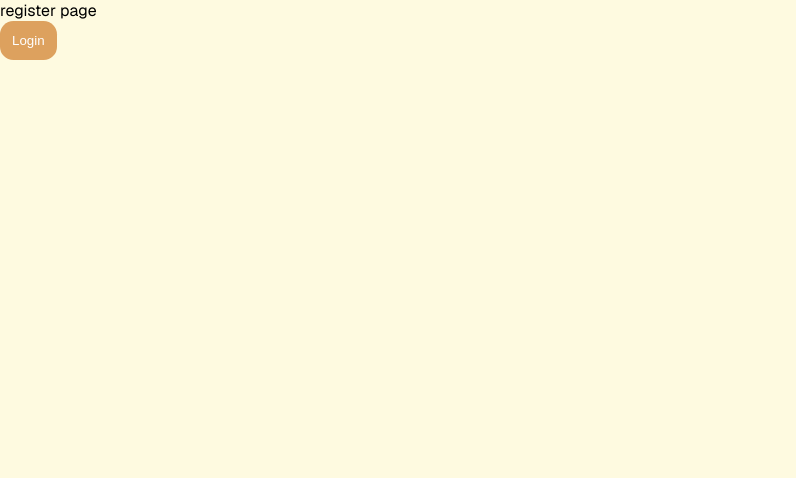
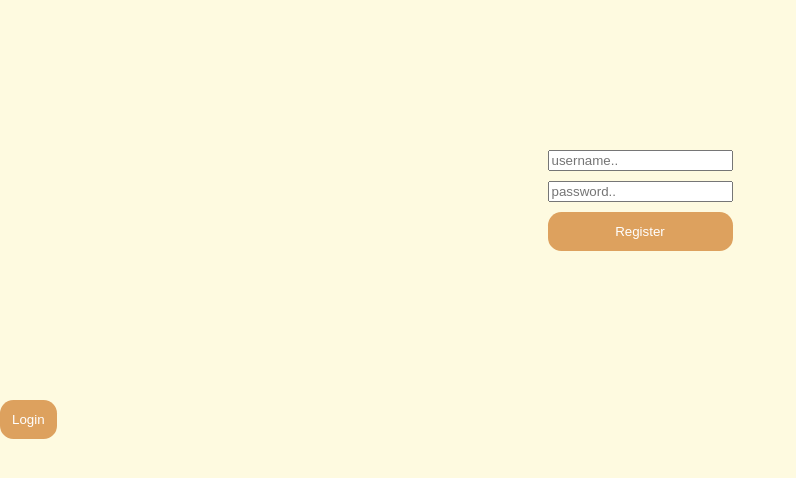
Before and after one commit to hamzahraihan/chat-frontend, a React (Vite) app: page / in a window 1280 px wide. Both pictures are taken after a click on the button "Register". Shown: the top 478 px of the page, without its empty margins (0-796 px from the left). Built offline with nearby package versions, Linux system fonts and the light colour scheme.

Commit message:
feat: implement RegisterPage with username and password inputs

```diff
--- a/src/app/auth/Register.tsx
+++ b/src/app/auth/Register.tsx
@@ -1,3 +1,13 @@
+import { useState } from "react";
+
 export default function RegisterPage() {
-  return <div>register page</div>;
+  return (
+    <div className="login-container">
+      <div className="login-card">
+        <input type="text" placeholder="username.." />
+        <input type="password" placeholder="password.." />
+        <button>Register</button>
+      </div>
+    </div>
+  );
 }
```
